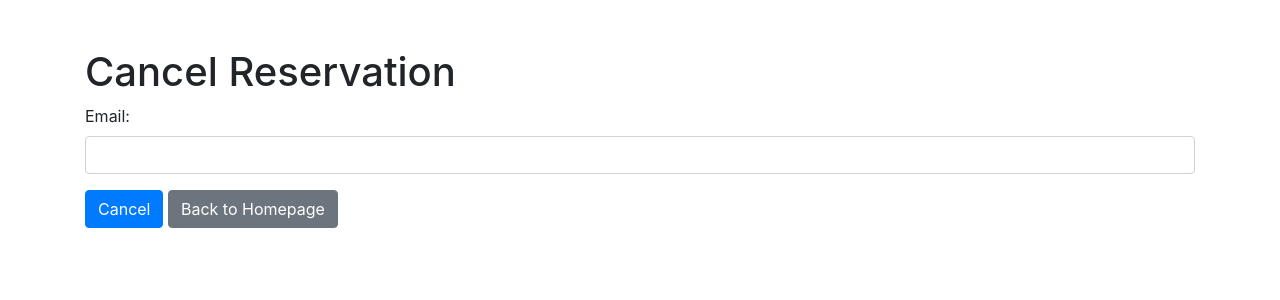
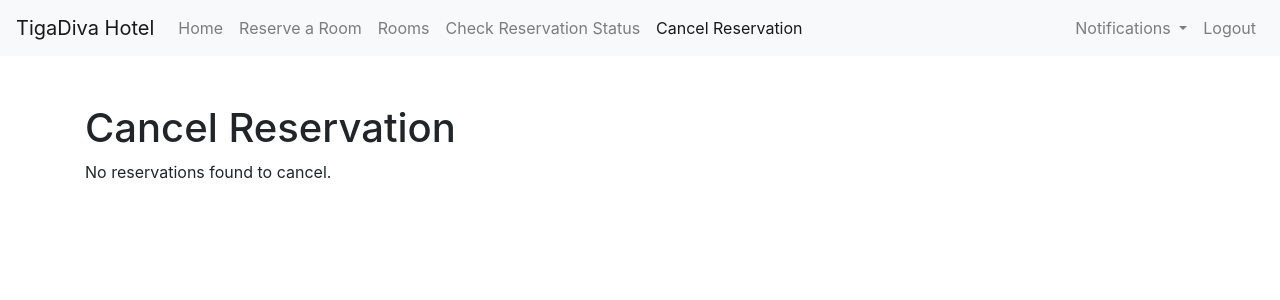
Before and after one commit to shadowxxs/hotel-tigadiva, a PHP site: page /cancel_reservation.php in a window 1280 px wide. Shown: the top 300 px of the page. Run offline with PHP 8.4, Linux system fonts and the light colour scheme; a user stored in the database is signed in; data comes from the database, SQL or seed files in the repository; both versions use the stored data as it was after the commit.

Commit message:
Add files via upload

```diff
--- a/hotel-tigadiva/hotel_reservation/cancel_reservation.php
+++ b/hotel-tigadiva/hotel_reservation/cancel_reservation.php
@@ -1,3 +1,7 @@
+<?php
+session_start();
+?>
+
 <!DOCTYPE html>
 <html lang="en">
 <head>
@@ -7,16 +11,44 @@
     <title>Cancel Reservation</title>
 </head>
 <body>
+    <?php include 'navbar.php'; ?>
     <div class="container mt-5">
         <h1>Cancel Reservation</h1>
-        <form action="process_cancel.php" method="post">
-            <div class="form-group">
-                <label for="email">Email:</label>
-                <input type="email" id="email" name="email" class="form-control" required>
-            </div>
-            <button type="submit" class="btn btn-primary">Cancel</button>
-            <a href="index.php" class="btn btn-secondary">Back to Homepage</a>
-        </form>
+        <?php
+        if (isset($_SESSION['username'])) {
+            $servername = "localhost";
+            $username = "root";
+            $password = "";
+            $dbname = "hotel_reservation";
+
+            $conn = new mysqli($servername, $username, $password, $dbname);
+
+            if ($conn->connect_error) {
+                die("Connection failed: " . $conn->connect_error);
+            }
+
+            $user_email = $_SESSION['username'];
+            $sql_check_reservation = "SELECT * FROM reservations WHERE email='$user_email' AND status='Reserved'";
+            $result_check_reservation = $conn->query($sql_check_reservation);
+
+            if ($result_check_reservation->num_rows > 0) {
+                echo "<table class='table table-bordered'>";
+                echo "<thead><tr><th>Room Type</th><th>Room Number</th><th>Floor</th><th>Check-in Date</th><th>Action</th></tr></thead>";
+                echo "<tbody>";
+                while($row = $result_check_reservation->fetch_assoc()) {
+                    echo "<tr><td>{$row['room_type']}</td><td>{$row['room_number']}</td><td>{$row['floor']}</td><td>{$row['check_in_date']}</td>";
+                    echo "<td><form method='post' action='cancel.php'><input type='hidden' name='reservation_id' value='{$row['id']}'><button type='submit' class='btn btn-danger'>Cancel</button></form></td></tr>";
+                }
+                echo "</tbody></table>";
+            } else {
+                echo "<p>No reservations found to cancel.</p>";
+            }
+
+            $conn->close();
+        } else {
+            echo "<p>Please log in to cancel your reservation.</p>";
+        }
+        ?>
     </div>
 </body>
 </html>
--- /dev/null
+++ b/hotel-tigadiva/hotel_reservation/navbar.php
@@ -0,0 +1,56 @@
+<nav class="navbar navbar-expand-lg navbar-light bg-light">
+    <a class="navbar-brand" href="#">TigaDiva Hotel</a>
+    <div class="collapse navbar-collapse">
+        <ul class="navbar-nav mr-auto">
+            <li class="nav-item <?= basename($_SERVER['PHP_SELF']) == 'index.php' ? 'active' : '' ?>"><a class="nav-link" href="index.php">Home</a></li>
+            <li class="nav-item <?= basename($_SERVER['PHP_SELF']) == 'reserve.php' ? 'active' : '' ?>"><a class="nav-link" href="reserve.php">Reserve a Room</a></li>
+            <li class="nav-item <?= basename($_SERVER['PHP_SELF']) == 'rooms.php' ? 'active' : '' ?>"><a class="nav-link" href="rooms.php">Rooms</a></li>
+            <li class="nav-item <?= basename($_SERVER['PHP_SELF']) == 'check_status.php' ? 'active' : '' ?>"><a class="nav-link" href="check_status.php">Check Reservation Status</a></li>
+            <li class="nav-item <?= basename($_SERVER['PHP_SELF']) == 'cancel_reservation.php' ? 'active' : '' ?>"><a class="nav-link" href="cancel_reservation.php">Cancel Reservation</a></li>
+        </ul>
+        <ul class="navbar-nav ml-auto">
+            <?php if (isset($_SESSION['username'])): ?>
+                <li class="nav-item dropdown">
+                    <a class="nav-link dropdown-toggle" href="#" id="notifications" role="button" data-toggle="dropdown" aria-haspopup="true" aria-expanded="false">
+                        Notifications
+                    </a>
+                    <div class="dropdown-menu dropdown-menu-right" aria-labelledby="notifications">
+                        <?php
+                        $servername = "localhost";
+                        $username = "root";
+                        $password = "";
+                        $dbname = "hotel_reservation";
+
+                        $conn = new mysqli($servername, $username, $password, $dbname);
+
+                        if ($conn->connect_error) {
+                            die("Connection failed: " . $conn->connect_error);
+                        }
+
+                        $user_email = $_SESSION['username'];
+                        $sql_check_reservation = "SELECT * FROM reservations WHERE email='$user_email'";
+                        $result_check_reservation = $conn->query($sql_check_reservation);
+
+                        if ($result_check_reservation->num_rows > 0) {
+                            while($row = $result_check_reservation->fetch_assoc()) {
+                                if ($row['status'] == 'Reserved') {
+                                    echo "<a class='dropdown-item' href='check_status.php'>Kamu memiliki pemesanan kamar {$row['room_type']} pada tanggal {$row['check_in_date']} silahkan cek di bagian reservation status</a>";
+                                } elseif ($row['status'] == 'Cancelled') {
+                                    echo "<a class='dropdown-item' href='#'>Kamu telah membatalkan pemesanan</a>";
+                                }
+                            }
+                        } else {
+                            echo "<a class='dropdown-item' href='#'>Kamu tidak memiliki pesan</a>";
+                        }
+
+                        $conn->close();
+                        ?>
+                    </div>
+                </li>
+                <li class="nav-item"><a class="nav-link" href="logout.php">Logout</a></li>
+            <?php else: ?>
+                <li class="nav-item"><a class="nav-link" href="login.php">Login</a></li>
+            <?php endif; ?>
+        </ul>
+    </div>
+</nav>
--- a/hotel-tigadiva/hotel_reservation/process_reservation.php
+++ b/hotel-tigadiva/hotel_reservation/process_reservation.php
@@ -80,7 +80,7 @@ if ($conn->query($sql) === TRUE) {
         $sql_payment = "INSERT INTO payments (reservation_id, payment_method, bank_account, amount)
                         VALUES ($reservation_id, '$payment_method', '$bank_account', $total_payment)";
         if ($conn->query($sql_payment) === TRUE) {
-            echo "<br>Please transfer the total amount to the provided bank account.";
+            echo "<br>Please transfer the total amount to 12345678 Michele Bank ABC.";
         } else {
             echo "<br>Error processing payment details.";
         }
```
Also changed, not shown: hotel-tigadiva/hotel_reservation/cancel.php (+28 -22 lines), hotel-tigadiva/hotel_reservation/check_status.php (+43 -6 lines), hotel-tigadiva/hotel_reservation/hotel_reservation.sql (+7 -6 lines), hotel-tigadiva/hotel_reservation/index.php (+4 -19 lines), hotel-tigadiva/hotel_reservation/rooms.php (added, +60 -0 lines), hotel-tigadiva/hotel_reservation/images/double_room.jpg (added), hotel-tigadiva/hotel_reservation/images/single_room.jpg (added), hotel-tigadiva/hotel_reservation/images/suite_room.jpg (added).
